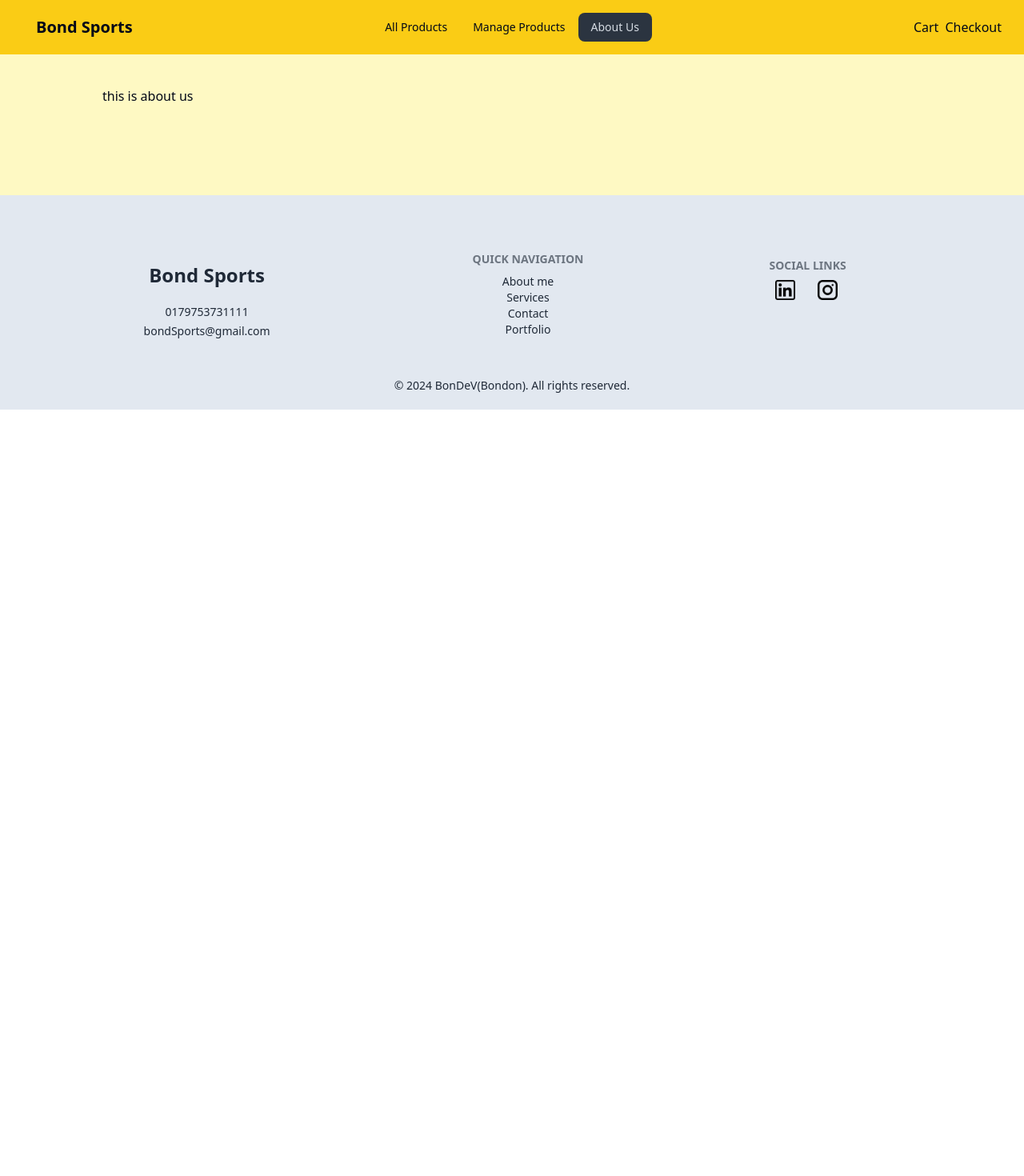
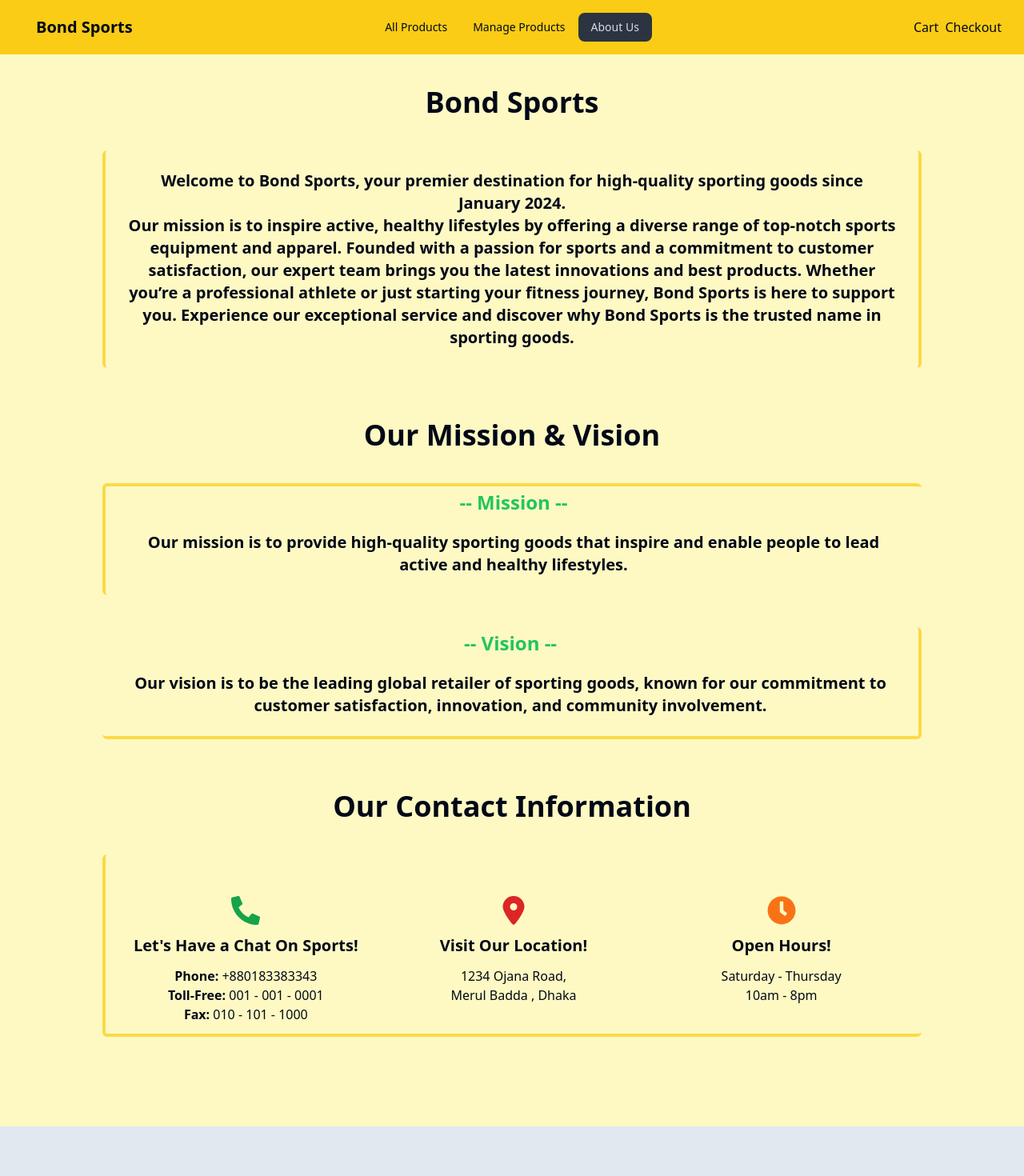
Before and after one commit to bandhandut19/bond-sports-frontend, a React (Vite) app: page /about in a window 1280 px wide. Shown: the top 1470 px of the page at 80% size. Before the commit the page ends 800 px from the top, so only its background shows below. Built offline with nearby package versions, Linux system fonts and the light colour scheme.

Commit message:
created Information about the company Mission and vision statements Contact information in ABOUT US

```diff
--- a/package.json
+++ b/package.json
@@ -26,6 +26,7 @@
     "react": "^18.3.1",
     "react-dom": "^18.3.1",
     "react-hook-form": "^7.52.1",
+    "react-icons": "^5.2.1",
     "react-redux": "^9.1.2",
     "react-router-dom": "^6.24.1",
     "shadcn-ui": "^0.8.0",
--- a/src/pages/About.tsx
+++ b/src/pages/About.tsx
@@ -1,5 +1,126 @@
+import { FaLocationDot } from "react-icons/fa6";
+import { FaPhoneAlt } from "react-icons/fa";
+import { FaClock } from "react-icons/fa";
+//
 const About = () => {
-  return <div>this is about us</div>;
+  //* Our Team Section
+  //* Our Store Location Information
+
+  // MISSION & VISION
+  const missionStatement =
+    "Our mission is to provide high-quality sporting goods that inspire and enable people to lead active and healthy lifestyles.";
+  const visionStatement =
+    "Our vision is to be the leading global retailer of sporting goods, known for our commitment to customer satisfaction, innovation, and community involvement.";
+  //
+  //CONTACT INFORMATION
+  const contacts = {
+    phone: "+880183383343",
+    tollFree: "001 - 001 - 0001",
+    fax: "010 - 101 - 1000",
+  };
+  const locations = {
+    primaryOutletPart_1: "1234 Ojana Road, ",
+    primaryOutletPart_2: "Merul Badda , Dhaka ",
+  };
+  const openHours = {
+    days: "Saturday - Thursday",
+    hours: "10am - 8pm",
+  };
+  return (
+    <div className="flex flex-col gap-16">
+      <section>
+        <h1 className="text-center text-4xl font-bold">Bond Sports</h1>
+        <div className="mt-10 border-2 border-t-0 border-l-4 border-b-0 border-r-4  px-2 py-1 border-yellow-400 border-opacity-70 rounded-md">
+          <p className="p-5 text-center font-semibold text-xl">
+            <span className="text-center">
+              Welcome to Bond Sports, your premier destination for high-quality
+              sporting goods since January 2024.{" "}
+            </span>
+            <br />
+            Our mission is to inspire active, healthy lifestyles by offering a
+            diverse range of top-notch sports equipment and apparel. Founded
+            with a passion for sports and a commitment to customer satisfaction,
+            our expert team brings you the latest innovations and best products.
+            Whether you’re a professional athlete or just starting your fitness
+            journey, Bond Sports is here to support you. Experience our
+            exceptional service and discover why Bond Sports is the trusted name
+            in sporting goods.
+          </p>
+        </div>
+      </section>
+
+      <section>
+        <h1 className="text-center text-4xl font-bold">Our Mission & Vision</h1>
+        <div className="mt-10 border-2 border-t-4 border-l-4 border-b-0 border-r-0  px-2 py-1 border-yellow-400 border-opacity-70 rounded-md">
+          <h1 className="text-center text-2xl font-bold text-green-500">
+            -- Mission --
+          </h1>
+          <p className="p-5 text-center font-semibold text-xl">
+            {missionStatement}
+          </p>
+        </div>
+        <div className="mt-10 border-2 border-t-0 border-l-0 border-b-4 border-r-4  px-2 py-1 border-yellow-400 border-opacity-70 rounded-md">
+          <h1 className="text-center text-2xl font-bold text-green-500">
+            -- Vision --
+          </h1>
+          <p className="p-5 text-center font-semibold text-xl">
+            {visionStatement}
+          </p>
+        </div>
+      </section>
+
+      <section>
+        <h1 className="text-center text-4xl font-bold">
+          Our Contact Information
+        </h1>
+        <div className="mt-10 border-2 border-t-0 border-l-4 border-b-4 border-r-0  px-2 py-1 border-yellow-400 border-opacity-70 rounded-md">
+          <div className="grid lg:grid-cols-3 grid-cols-1 mt-10 py-2">
+            <div className="flex flex-col gap-3 items-center justify-center">
+              <FaPhoneAlt className="text-4xl text-green-600" />
+              <h1 className="text-xl font-semibold flex-2">
+                Let's Have a Chat On Sports!
+              </h1>
+              <ul className="flex-1 text-center">
+                <li>
+                  <span className=" font-semibold">Phone: </span>
+                  {contacts.phone}
+                </li>
+                <li>
+                  <span className="font-semibold">Toll-Free: </span>
+                  {contacts.tollFree}
+                </li>
+                <li>
+                  <span className=" font-semibold">Fax: </span>
+                  {contacts.fax}
+                </li>
+              </ul>
+            </div>
+            <div className="flex flex-col gap-3 items-center justify-center">
+              <FaLocationDot className="text-4xl text-red-600" />
+              <h1 className="text-xl font-semibold flex-2">
+                Visit Our Location!
+              </h1>
+              <ul className="text-center flex-1">
+                <li>
+                  <span>{locations.primaryOutletPart_1}</span>
+                  <br />
+                  <span>{locations.primaryOutletPart_2}</span>
+                </li>
+              </ul>
+            </div>
+            <div className="flex flex-col gap-3 items-center justify-center">
+              <FaClock className="text-4xl text-orange-500" />
+              <h1 className="text-xl font-semibold flex-2">Open Hours!</h1>
+              <ul className="text-center flex-1">
+                <li>{openHours.days}</li>
+                <li>{openHours.hours}</li>
+              </ul>
+            </div>
+          </div>
+        </div>
+      </section>
+    </div>
+  );
 };
 
 export default About;
```
Also changed, not shown: 1 other file (tests, documents, lock files or other folders).
